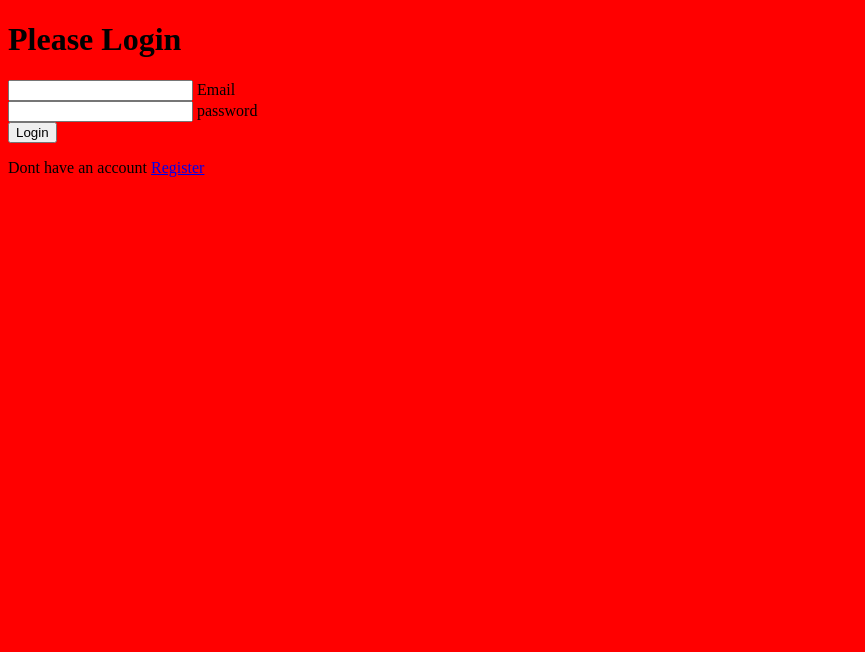
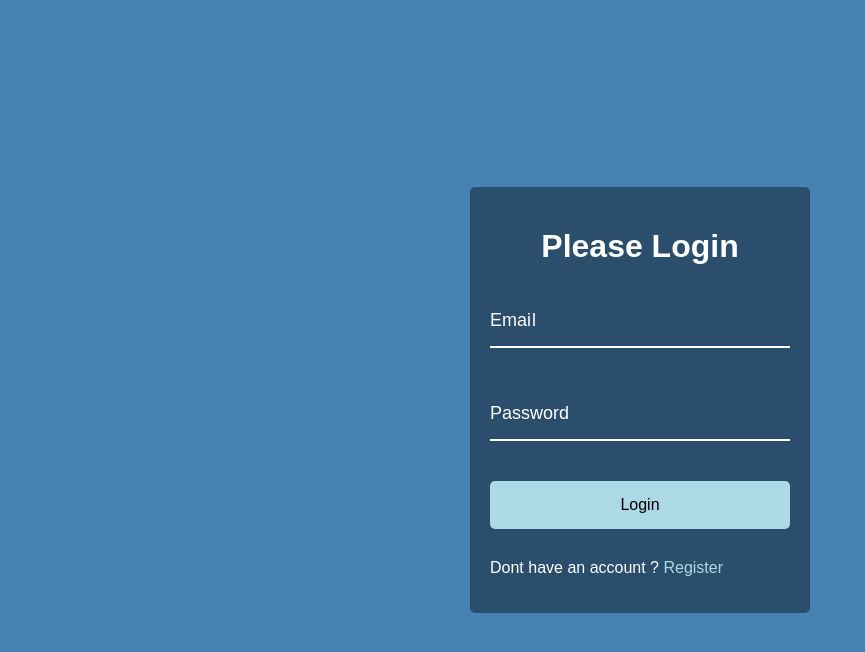
Before and after one commit to PrajwalBaloji/Mini_Projects, a plain HTML site: page index.html in a window 1280 px wide. Shown: the whole page, without its empty margins (0-865 px from the left). Drawn offline with Linux system fonts and the light colour scheme.

Commit message:
Form Wave final code

```diff
--- a/index.html
+++ b/index.html
@@ -17,11 +17,12 @@
             </div>
             <div class="form-control">
                 <input type="password" required>
-                <label> password </label>
+                <label> Password </label>
             </div>
             <button class="btn">Login</button>
-            <p class="text">Dont have an account <a href="#">Register</a></p>
+            <p class="text">Dont have an account ? <a href="#">Register</a></p>
         </form>
     </div>
+    <script src="./script.js"></script>
 </body>
 </html>
--- /dev/null
+++ b/script.js
@@ -0,0 +1,7 @@
+const labels=document.querySelectorAll('.form-control label')
+
+labels.forEach((label)=>{
+    label.innerHTML=label.innerText.split('').map((letter,idx)=>{
+        return `<span style="transition-delay:${idx*50}ms">${letter}</span>`
+    }).join('')
+})
--- a/style.css
+++ b/style.css
@@ -1,7 +1,99 @@
+@import url('https://fonts.googleapis.com/css2?family=Mulish&display=swap');
+
 *{
     box-sizing: border-box;
 }
 
 body{
-    background-color: red;
+    font-family: Muli , sans-serif;
+    background-color: steelblue;
+    display: flex;
+    justify-content: center;
+    align-items: center;
+    height: 100vh;
+    overflow: hidden;
+    margin: 0;
+    color: white;
 }
+
+.container{
+    background-color: rgba(0, 0, 0, 0.4);
+    padding: 20px;
+    border-radius: 5px;
+}
+
+.container h1{
+    text-align: center;
+    margin-bottom: 30px;
+}
+
+.container a {
+    text-decoration: none;
+    color: lightblue;
+}
+
+.form-control{
+    position: relative;
+    margin: 20px 0 40px;
+    width: 300px;
+}
+
+.form-control input {
+    background-color: transparent;
+    border: 0;
+    border-bottom: 2px solid #fff;
+    display: block;
+    padding: 15px;
+    width: 100%;
+    font-size: 18px;
+    color: #fff;
+}
+
+.form-control input:focus{
+    outline: none;
+}
+
+.btn {
+    cursor: pointer;
+    display: flex;
+    width: 100%;
+    background-color: lightblue;
+    padding: 15px;
+    border: 0;
+    font-family: inherit;
+    font-size: 16px;
+    border-radius: 5px;
+    justify-content: center;
+    align-items: center;
+}
+
+.btn:focus{
+    outline: 0;
+}
+
+.btn:active{
+    transform: scale(0.98);
+}
+
+.text {
+    margin-top: 30px;
+}
+
+.form-control label{
+    position: absolute;
+    top: 15px;
+    left: 0;
+}
+
+.form-control label span{
+    display: inline-block;
+    font-size: 18px;
+    min-width: 5px;
+    transition: 0.3s cubic-bezier(.68,-0.55,0.265,1.55);
+}
+
+.form-control input:focus + label span,
+.form-control input:valid + label span {
+    color: lightblue;
+    transform: translateY(-30px);
+}
```
